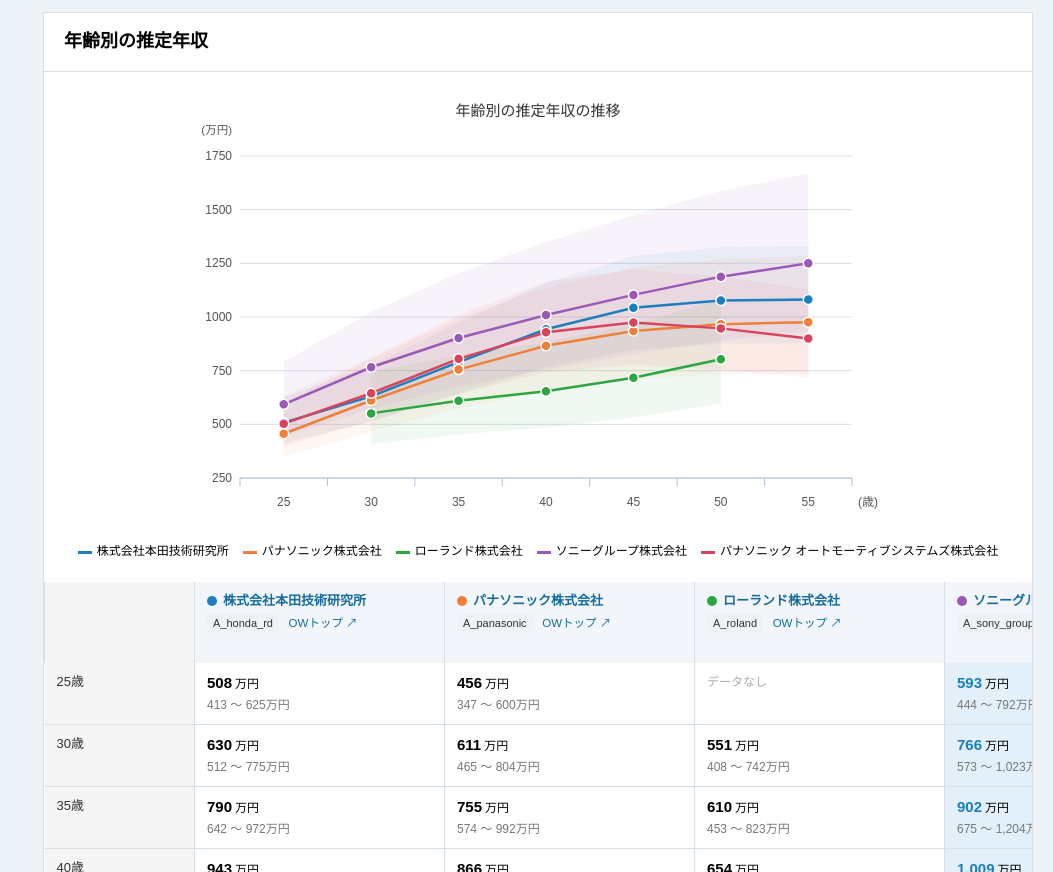
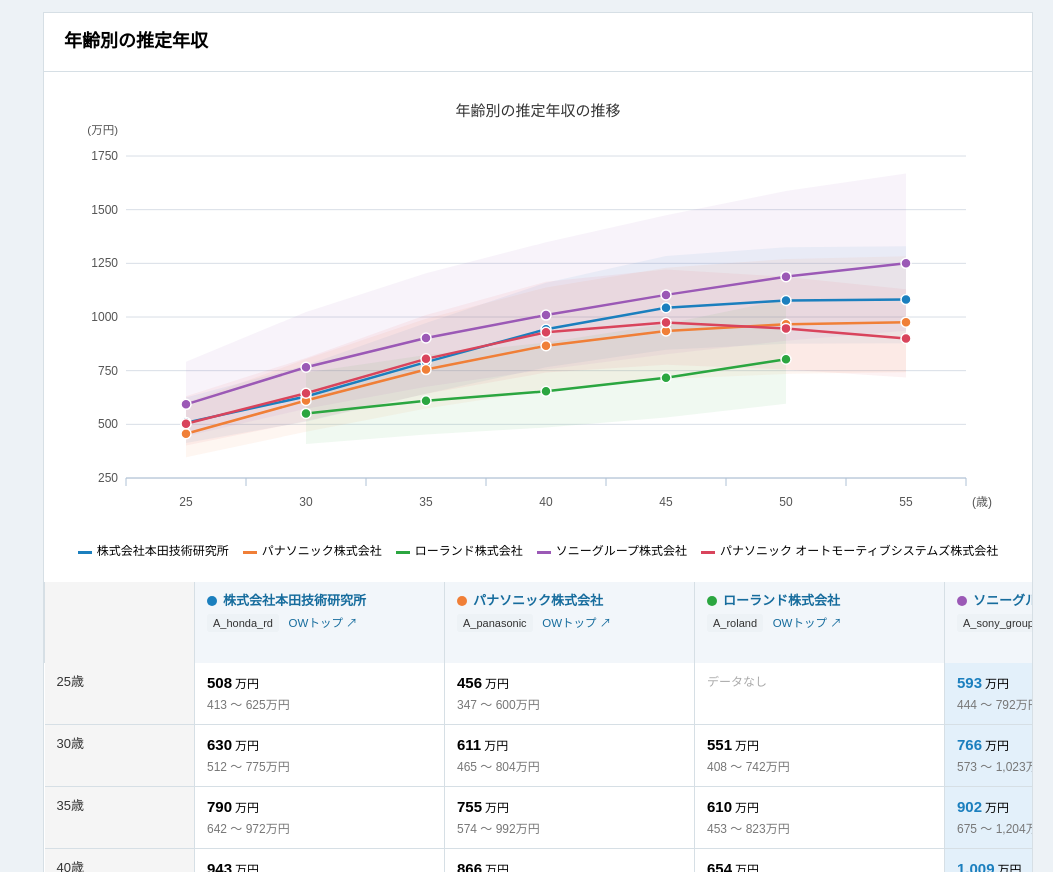
Before and after one commit to hika0204/syukatsu_ow, a plain HTML site: page index.html in a window 1280 px wide. Shown: the part 2485-3357 px from the top of the page, without its empty margins (227-1280 px from the left). Drawn offline with Linux system fonts and the light colour scheme.

Commit message:
Age-salary line chart spans the full section width and redraws on resize / sidebar toggle
Co-Authored-By: Claude Opus 5.5 <noreply@anthropic.com>

```diff
--- a/index.html
+++ b/index.html
@@ -79,6 +79,9 @@ main{flex:1;min-width:0;padding:20px}
 .section>h2{font-size:18px;margin:0;padding:14px 20px;border-bottom:1px solid var(--line);display:flex;align-items:baseline;gap:10px;flex-wrap:wrap}
 .section>h2 small{font-size:12px;color:var(--gray);font-weight:normal}
 .charts{display:flex;flex-wrap:wrap;gap:20px;padding:20px;justify-content:center;align-items:center}
+.charts.wide{flex-direction:column;align-items:stretch}
+.charts.wide .legend{justify-content:center}
+#ageChart svg{display:block;margin:0 auto}
 .legend{display:flex;flex-wrap:wrap;gap:6px 14px;font-size:12px}
 .legend span{display:inline-flex;align-items:center;gap:5px}
 .legend i{width:14px;height:3px;display:inline-block}
@@ -554,6 +557,14 @@ function radar(cs){
 }
 
 /* ---------- 年齢別の折れ線 ---------- */
+// 横幅は表示領域いっぱい(文字の大きさは変えずに、横軸だけ伸ばす)
+function lineWidth(){
+  const box = document.getElementById("ageChart");
+  if (!box) return 720;
+  const cs = getComputedStyle(box);
+  const w = box.clientWidth - parseFloat(cs.paddingLeft) - parseFloat(cs.paddingRight);
+  return Math.max(560, Math.round(w));                 // 狭い画面では 560 で描いて縮小表示
+}
 function lineChart(cs){
   const series = cs.filter(c=>c.age_salary && c.age_salary.length);
   if (!series.length) return NA;
@@ -562,7 +573,7 @@ function lineChart(cs){
   const vals = series.flatMap(c=>c.age_salary.flatMap(p=>[p.salary, ...(p.range||[])])).filter(v=>v!=null);
   const STEP = 250;
   const lo = Math.max(0, Math.floor(Math.min(...vals)/STEP)*STEP), hi = Math.ceil(Math.max(...vals)/STEP)*STEP;
-  const W = 720, H = 430, L = 62, Rm = 46, T = 64, B = 44;
+  const W = lineWidth(), H = 430, L = 62, Rm = 46, T = 64, B = 44;
   const slot = (W-L-Rm) / ages.length;                       // 年齢ごとの区画
   const x = a => L + slot * (ages.indexOf(a) + 0.5);
   const y = v => T + (1-(v-lo)/((hi-lo)||1))*(H-T-B);
@@ -735,13 +746,27 @@ function render(){
     ${table(cs, scoreRows)}</section>
   <section class="section"><h2>年収</h2>${salary}</section>
   <section class="section"><h2>年齢別の推定年収</h2>
-    <div class="charts">${lineChart(cs)}${legend(cs.filter(c=>c.age_salary&&c.age_salary.length))}</div>
+    <div class="charts wide"><div id="ageChart"></div>${legend(cs.filter(c=>c.age_salary&&c.age_salary.length))}</div>
     ${ageRows.length?table(cs, ageRows):""}</section>
   <section class="section"><h2>職種別の平均年収</h2>${table(cs,[row("職種別", cs, jobCell, {wide:true})])}</section>
   <section class="section"><h2>クチコミAI要約 <small>直近2年間のクチコミから OW が生成</small></h2>${table(cs,[row("トピック", cs, aiCell, {wide:true})])}</section>
   ${locSection}
   ${finSection}`;
+  lastCs = cs; drawAge();
 }
+// 年齢別の折れ線だけ描き直す(画面幅や企業一覧の開閉で横幅が変わったとき)
+let lastCs = [], ageW = 0;
+function drawAge(){
+  const box = document.getElementById("ageChart");
+  if (!box) return;
+  ageW = lineWidth();
+  box.innerHTML = lineChart(lastCs);
+}
+let ageTimer;
+window.addEventListener("resize", ()=>{
+  clearTimeout(ageTimer);
+  ageTimer = setTimeout(()=>{ if (lineWidth() !== ageW) drawAge(); }, 120);
+});
 
 /* ---------- スマホの企業一覧(開閉)とテーマ切り替え ---------- */
 const listBtn = document.getElementById("listBtn");
@@ -773,7 +798,7 @@ function setSide(collapsed){
 setSide(document.documentElement.dataset.side === "collapsed");
 sideBtn.onclick = ()=>{
   const c = document.documentElement.dataset.side !== "collapsed";
-  setSide(c);
+  setSide(c); drawAge();
   try { localStorage.setItem("ow-side", c ? "collapsed" : "open"); } catch(e) {}
 };
 narrow.addEventListener("change", render);   // PC幅とスマホ幅をまたいだら表を組み直す
```
